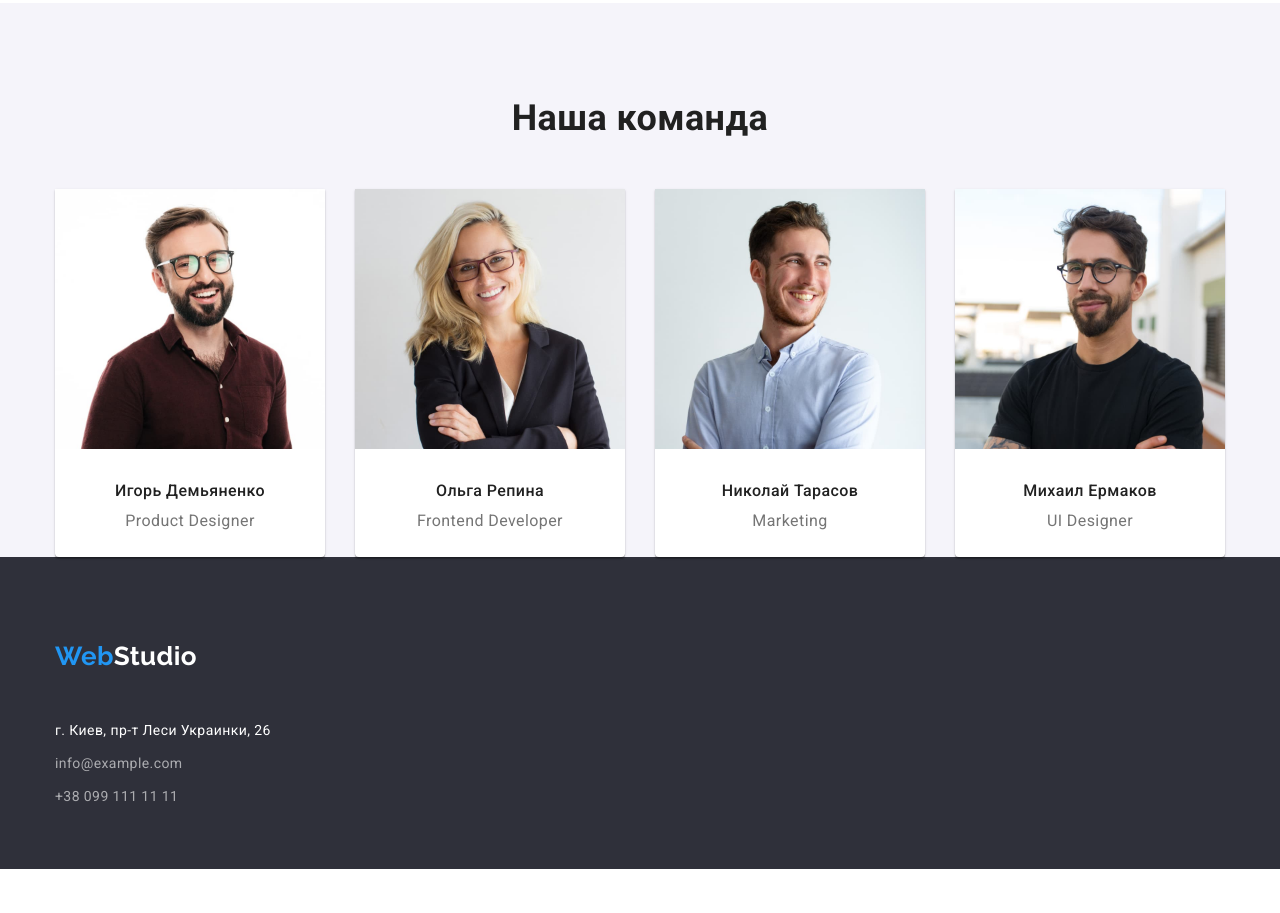
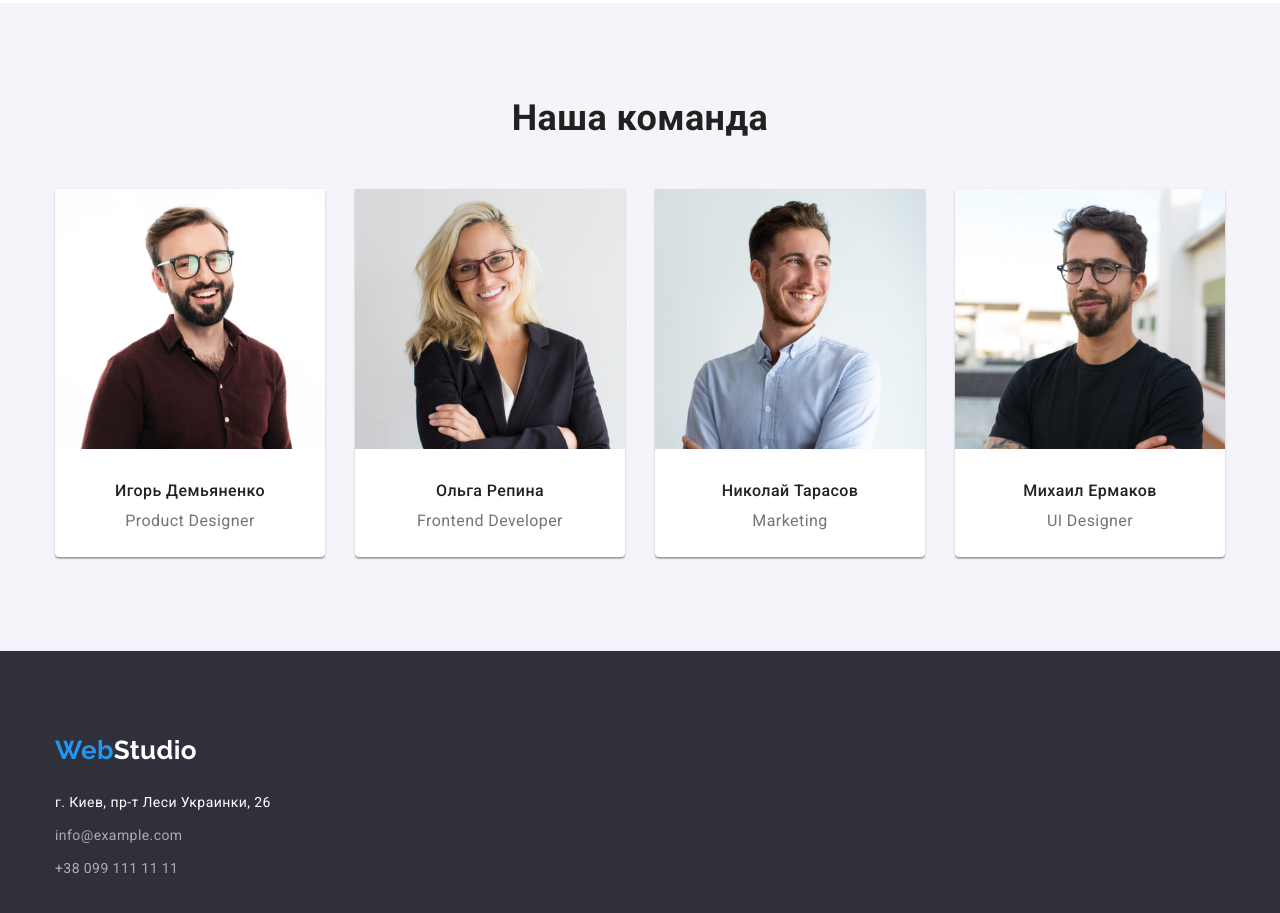
Before and after one commit to IngaPirogova/goit-markup-hw-03, a plain HTML site: page index.html in a window 1280 px wide. Shown: the part 1479-2392 px from the top of the page. Before the commit the page ends 2348 px from the top, so only its background shows below. Drawn offline with nearby package versions, Linux system fonts and the light colour scheme.

Commit message:
Update styles.css

```diff
--- a/css/styles.css
+++ b/css/styles.css
@@ -302,6 +302,7 @@ h1,h2,h3,h4,h5,h6, p {
   gap: 30px;
   width: calc((100% - 60px) / 3);
   padding-left: 0;
+  padding-bottom: 94px;
 }
 
 .team-list .team-card-description {
@@ -347,7 +348,7 @@ h1,h2,h3,h4,h5,h6, p {
 }
 .footer-logo {
     padding-top: 60px;
-    padding-bottom: 22px;
+    /*padding-bottom: 22px;*/
 }
 
 /*Стили для Портфолио*/
```
